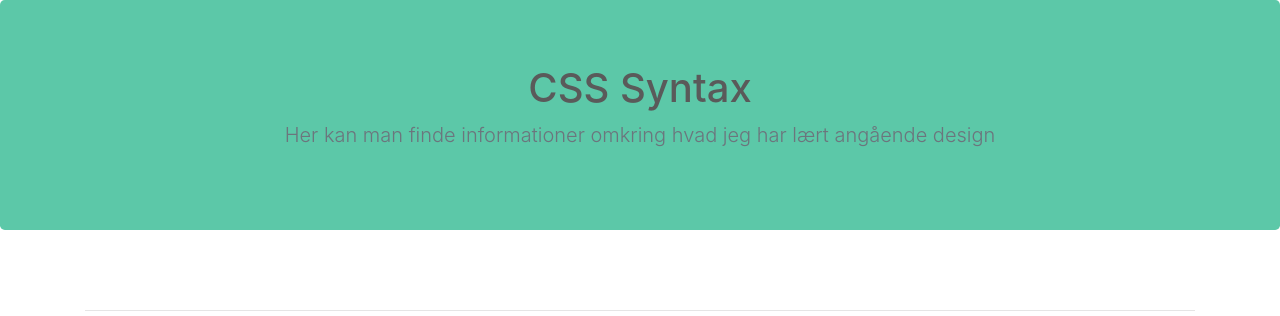
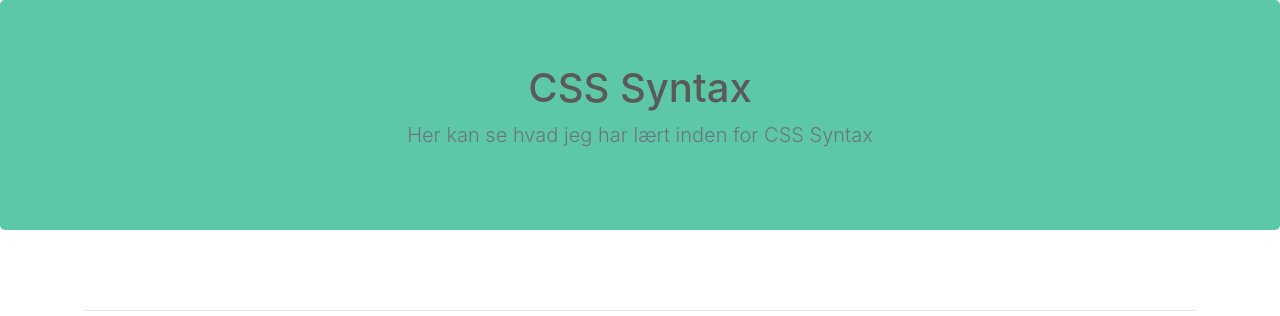
Before and after one commit to Jhm20P/L-ringsportfolio, a PHP site: page /csssyntax.php in a window 1280 px wide. Shown: the part 56-372 px from the top of the page. Run offline with PHP 8.4, Linux system fonts and the light colour scheme; some libraries are stand-ins or nearby versions.

Commit message:
Update csssyntax.php

```diff
--- a/lærings-portfolio/csssyntax.php
+++ b/lærings-portfolio/csssyntax.php
@@ -48,7 +48,7 @@
   <section class="jumbotron text-center">
     <div class="container">
       <h1>CSS Syntax</h1>
-      <p class="lead text-muted">Her kan man finde informationer omkring hvad jeg har lært angående design</p>
+      <p class="lead text-muted">Her kan se hvad jeg har lært inden for CSS Syntax</p>
     </div>
   </section>
 
```
